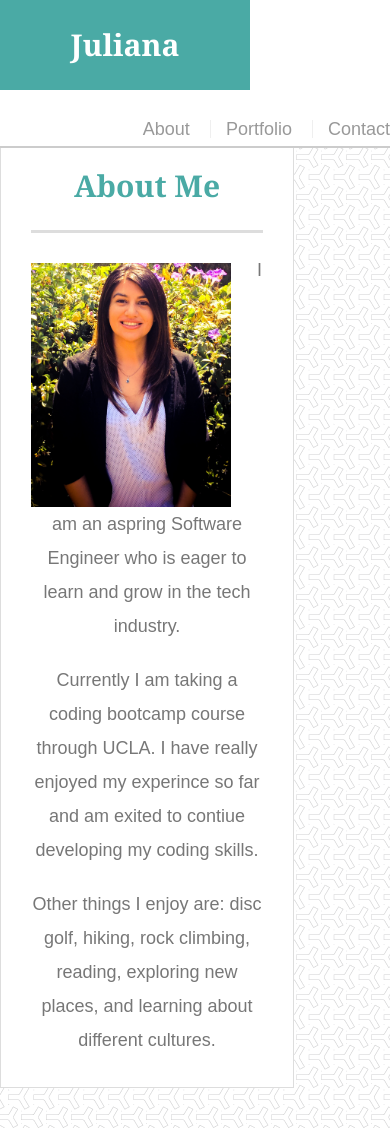
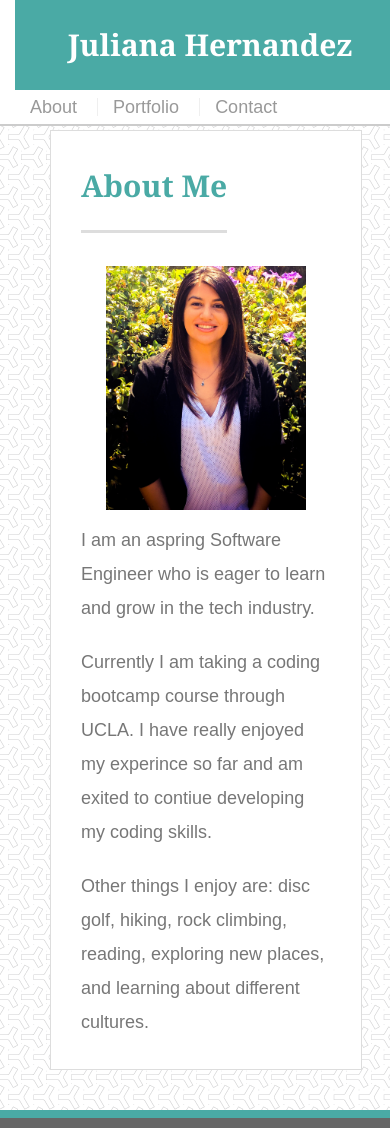
Before and after one commit to Julianacodes/Responsive-Portfolio, a plain HTML site: page index.html in a window 390 px wide. Shown: the top 1128 px of the page. Drawn offline with Linux system fonts and the light colour scheme.

Commit message:
adding updated html and css files

```diff
--- a/assets/css/style.css
+++ b/assets/css/style.css
@@ -141,16 +141,6 @@ h3, h2 {
     border: 1px solid #dddddd;
 }
 
-/* #links{ */
-    align-self: center;
-    width: 200px;
-
-}
-
-button:hover{
-     background-color:#4aaaa5;
-}
-
 button {
     margin-top: 80px;
     margin-right: 10px;
@@ -246,12 +236,79 @@ input[type=submit] {
     border: 0 none;
 }
 
-@media screen and (max-width: 640px) {
+@media screen and (max-width: 980px) {
     .main-section {
-       width: 294px;
-      }
+        width: 70%;
+        min-width: 70%px;
+        margin-left: 40px;
+    }
+    #links {
+        width: 40%;
+    }
 
-    .container {
-        text-align: center;
+    #myName {
+        width: 35%;
+        margin-left: 30px;
+}
+
+@media screen and (max-width: 768px) {
+    .main-section {
+       width: 55%;
+       min-width: 80%;
+       margin-left: 80px;
+       flex-direction: column;
+       justify-content: center;
+       align-items: left;
+
+    }
+    .auth-image {
+        float: left;
+        margin: 13px;
+    }
+    #links {
+        width: 40%;
+    }
+
+    #myName {
+        width: 44%;
+        margin-left: 15px;
+
     }
 }
+
+@media screen and (max-width: 640px) {
+
+    .main-section {
+       width: 290px;
+       margin-left: 50px;
+       display: flex;
+       flex-direction: column;
+       justify-content: center;
+       align-items: center;
+    }
+    .auth-image {
+        float: none;
+    }
+
+    h1 {
+        align-self: start;
+    }
+
+    #links {
+        width: 100%;
+        display: contents;
+        flex-direction: column;
+        justify-content: center;
+        align-items: center;
+    }
+
+    #myName {
+        width: 100%;
+        display: flex;
+        flex-direction: column;
+        justify-content: center;
+        align-items: center;
+    }
+
+    }
+}
```
